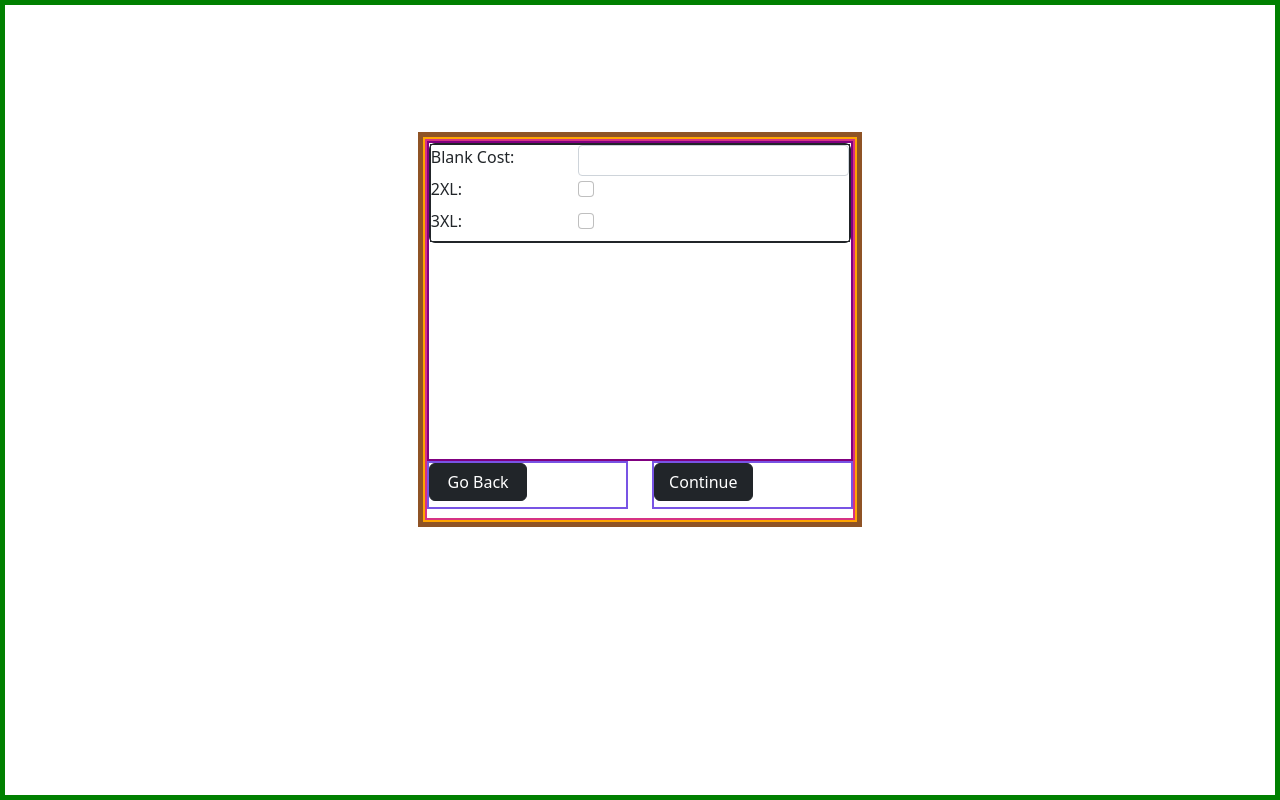
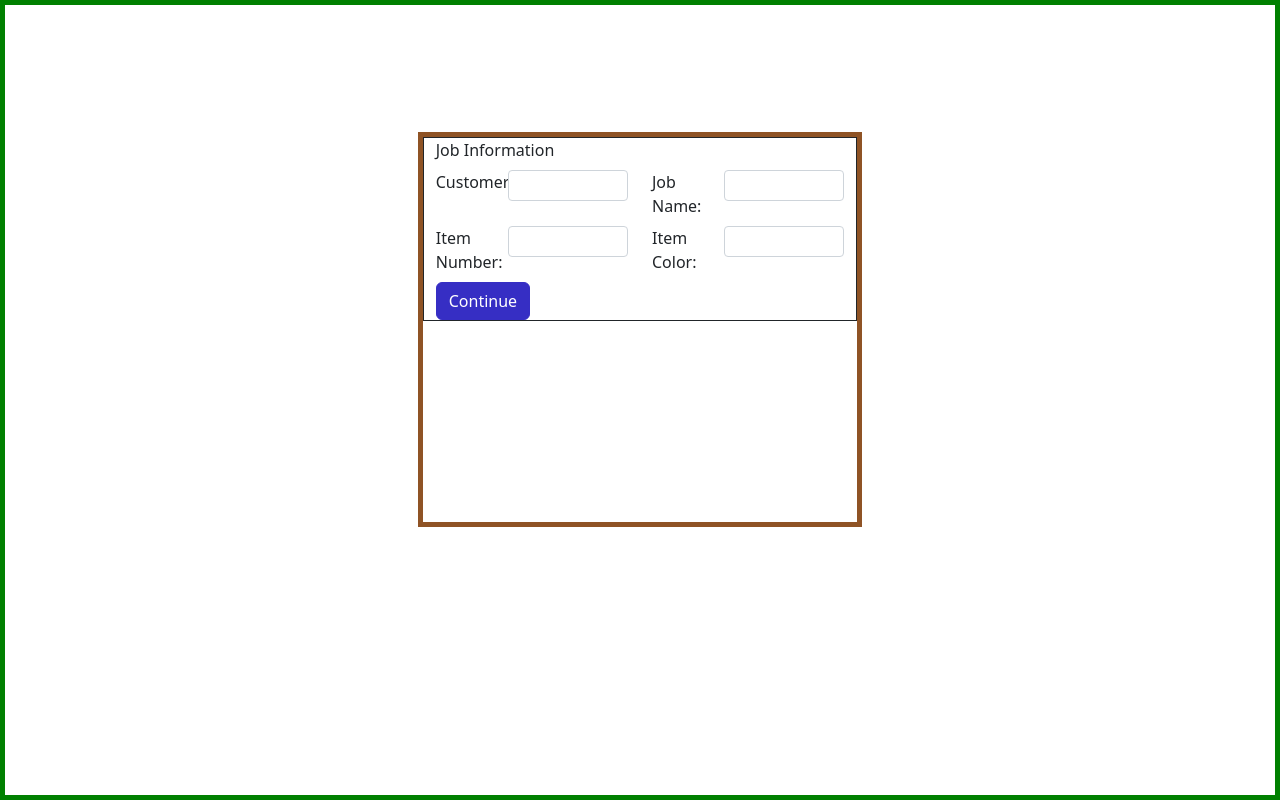
Before and after one commit to DravenTheRaven/quote-boy, a React (Create React App) app: page / in a window 1280 px wide. Built offline with nearby package versions, Linux system fonts and the light colour scheme.

Commit message:
more and more views
everything is routed together

```diff
--- a/src/App.js
+++ b/src/App.js
@@ -1,21 +1,42 @@
 import React from "react";
+import { useState } from 'react';
 import JobInfo from './JobInfo.js'
 import Quote from './Quote.js';
 import Output from './components/Output.js'
 import './App.scss';
 
 function App() {
+  const [view, setView] = useState('jobInfoView');
+
+  const handleQuote = () => {
+    setView("quoteView");
+  }
+
+  const handleOutput = () => {
+    setView("outputView");
+  }
+
+  const handleJobView = () => {
+    setView("jobInfoView");
+  }
+
   return (
     <div id="appContain">
+    {view === 'quoteView' &&
       <div className="appWrap" id="quoteWrap">
-    <Quote />
+        <Quote handleOutput={handleOutput}/>
       </div>
+      }
+    {view === 'outputView' &&
       <div className="appWrap" id="outputWrap">
-      <Output />
+        <Output handleJobView={handleJobView}/>
       </div>
+      }
+    {view === 'jobInfoView' &&
       <div className="appWrap" id="jobinfoWrap">
-      <JobInfo />
+        <JobInfo handleQuote={handleQuote}/>
       </div>
+      }
       </div>
   )
 }
--- a/src/App.scss
+++ b/src/App.scss
@@ -30,13 +30,7 @@
   border: 2px solid $danger;
 }
 
-#outputWrap {
-  display: none;
-}
 
-#jobinfoWrap {
-  display: none;
-}
 
 .quoteCard {
   height: 85%;
--- a/src/JobInfo.js
+++ b/src/JobInfo.js
@@ -7,7 +7,7 @@ import Button from 'react-bootstrap/Button';
 import InputVal from './components/InputVal.js'
 import './App.scss';
 
-function JobInfo() {
+function JobInfo({ handleQuote }) {
   const [state, setState] = useState({
     customer: "",
     jobName: "",
@@ -62,7 +62,7 @@ function JobInfo() {
                     />
         </Col>
       </Row>
-      <Button>Continue</Button>
+      <Button onClick={handleQuote}>Continue</Button>
     </div>
   )
 }
--- a/src/PriceCard.js
+++ b/src/PriceCard.js
@@ -2,7 +2,7 @@ import React from "react";
 import Price from './components/Price.js'
 import './App.scss';
 
-function PriceCard({ blankCost, setupCost, printingCost, setups, quantity, profitMargin, finalPrice, handleChange }) {
+function PriceCard({ blankCost, setupCost, printingCost, setups, quantity, profitMargin, finalPrice, handleChange, handleOutput }) {
 
 return (
   <Price blankCost={blankCost}
@@ -13,6 +13,7 @@ return (
          profitMargin={profitMargin}
          price={finalPrice}
          handleChange={handleChange}
+         handleOutput={handleOutput}
          />
        )
      }
--- a/src/Quote.js
+++ b/src/Quote.js
@@ -9,7 +9,7 @@ import PrintingCard from './PrintingCard.js'
 import Button from 'react-bootstrap/Button';
 import './App.scss';
 
-function Quote() {
+function Quote({ handleOutput} ) {
   const [blank, setBlank] = useState({
     blankCost: "",
     cost2XL: "",
@@ -118,6 +118,7 @@ console.log(show)
                        profitMargin={state.profitMargin}
                        price={state.finalPrice}
                        handleChange={handleChange}
+                       handleOutput={handleOutput}
                       />
           </div>
           }
--- a/src/components/Output.js
+++ b/src/components/Output.js
@@ -1,10 +1,11 @@
 import React from 'react'
 import ListGroup from 'react-bootstrap/ListGroup';
+import Button from 'react-bootstrap/Button';
 import Col from 'react-bootstrap/Col';
 import Row from 'react-bootstrap/Row';
 import '../App.scss';
 
-function Output({ quantity }) {
+function Output({ quantity, handleJobView }) {
   return(
     <div id="customerFacing">
       <Row>
@@ -23,6 +24,7 @@ function Output({ quantity }) {
           </ListGroup>
         </Col>
       </Row>
+      <Button onClick={handleJobView}>New Quote</Button>
     </div>
   )
 }
--- a/src/components/Price.js
+++ b/src/components/Price.js
@@ -1,10 +1,11 @@
 import React from 'react'
+import Button from 'react-bootstrap/Button';
 import Form from 'react-bootstrap/Form';
 import Col from 'react-bootstrap/Col';
 import Row from 'react-bootstrap/Row';
 import '../App.scss';
 
-function Price({ blankCost, printingCost, setups, setupCost, profitMargin, quantity, handleChange, finalPrice }) {
+function Price({ blankCost, printingCost, setups, setupCost, profitMargin, quantity, handleChange, finalPrice, handleOutput }) {
   const setUpPerPiece = ((parseFloat(setupCost) * parseFloat(setups)) / parseFloat(quantity));
   const cost = (parseFloat(blankCost) + parseFloat(setUpPerPiece) + parseFloat(printingCost));
   const finalMargin = (1 - (parseFloat(profitMargin) / 100));
@@ -28,6 +29,7 @@ function Price({ blankCost, printingCost, setups, setupCost, profitMargin, quant
         </Col>
       </Row>
     </Form.Group>
+    <Button onClick={handleOutput}>Continue</Button>
   </>
   )
 }
```
Lines whose indentation alone changed are shown as unchanged.
